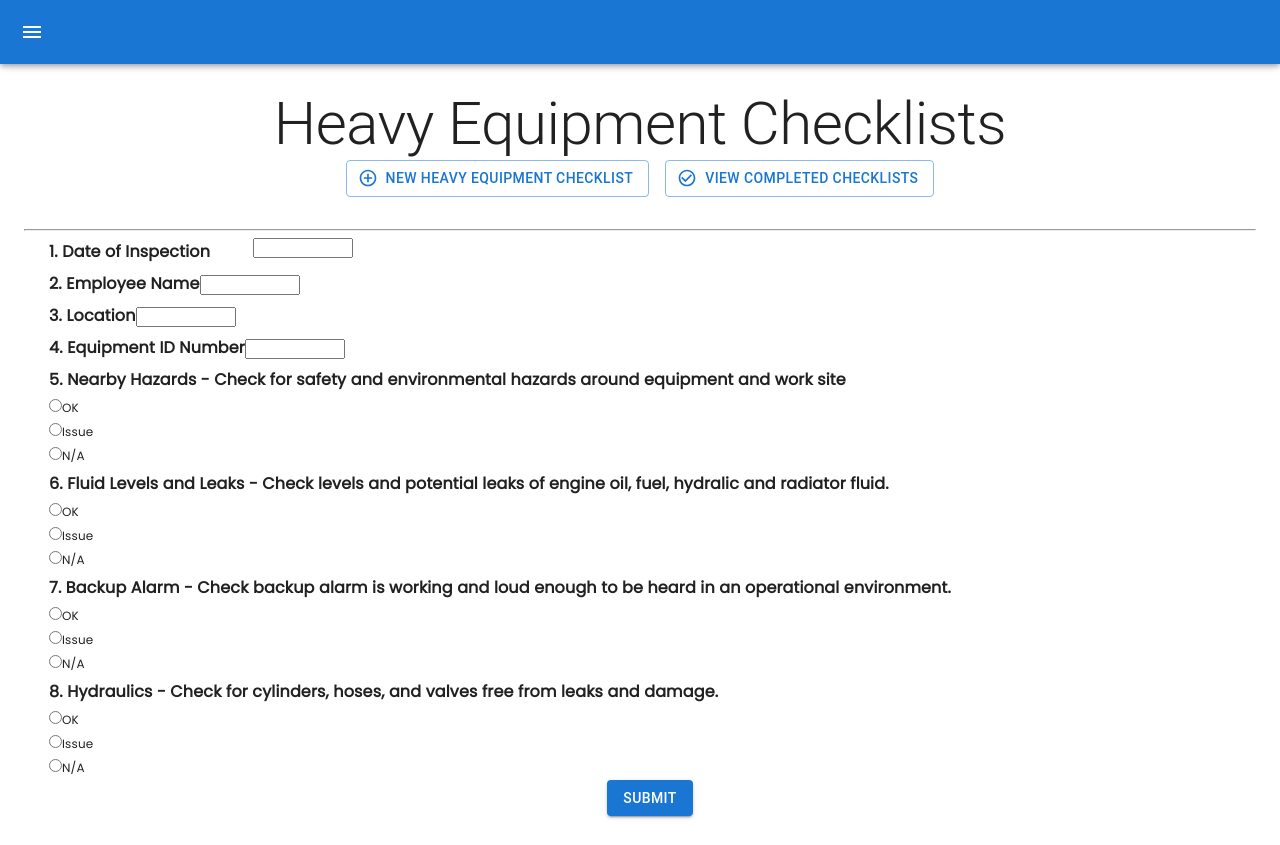
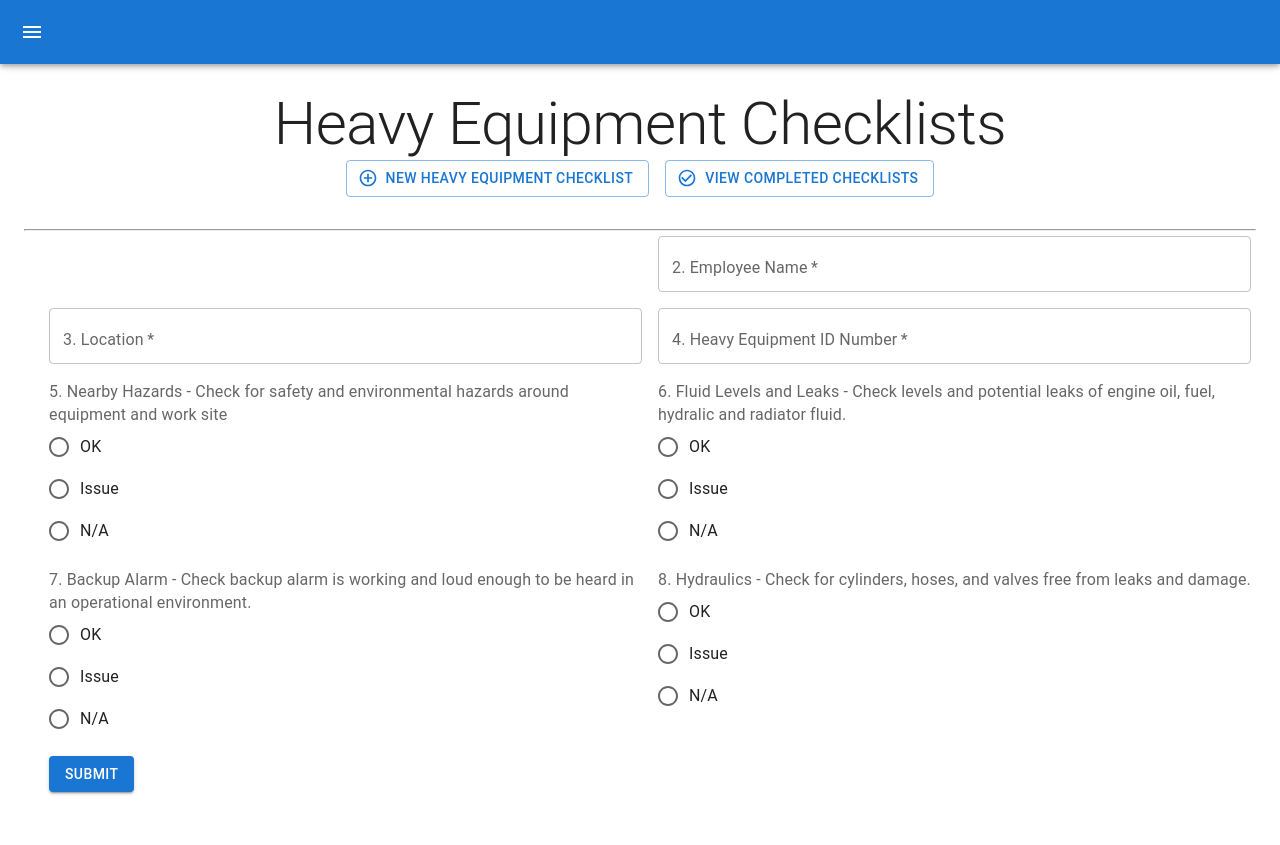
Before and after one commit to kbaillieul/checklist-project, a React (Create React App) app: page /heavy-equipment/new in a window 1280 px wide. After the commit the page ends 821 px from the top, so only its background shows below. Built offline with nearby package versions, Linux system fonts and the light colour scheme.

Commit message:
Heavy equipment checklist updated

```diff
--- a/src/components/heavyequipment/NewHEChecklist.jsx
+++ b/src/components/heavyequipment/NewHEChecklist.jsx
@@ -1,13 +1,21 @@
 import { useState, useContext } from "react";
-import DatePicker from "react-datepicker";
 import { useNavigate } from "react-router-dom";
 import { v4 as uuidv4 } from "uuid";
-import "react-datepicker/dist/react-datepicker.css";
-import {
-  CompletedChecklistContext
-} from "./index";
+import { CompletedChecklistContext } from "./index";
 import Button from "@mui/material/Button";
 import Box from "@mui/material/Box";
+import TextField from "@mui/material/TextField";
+import AdapterDateFns from "@mui/lab/AdapterDateFns";
+import LocalizationProvider from "@mui/lab/LocalizationProvider";
+import DatePicker from "@mui/lab/DatePicker";
+import Checkbox from "@mui/material/Checkbox";
+import FormGroup from "@mui/material/FormGroup";
+import FormControlLabel from "@mui/material/FormControlLabel";
+import FormControl from "@mui/material/FormControl";
+import FormLabel from "@mui/material/FormLabel";
+import Radio from "@mui/material/Radio";
+import RadioGroup from "@mui/material/RadioGroup";
+import Grid from "@mui/material/Grid";
 
 const HEChecklist = () => {
   const { heavyEquipmentComplete } = useContext(CompletedChecklistContext);
@@ -15,7 +23,7 @@ const HEChecklist = () => {
   const defaultHE = {
     key: "",
     type: "heavyEquipment",
-    date: "",
+    date: null,
     employeeName: "",
     location: "",
     idNum: "",
@@ -48,179 +56,154 @@ const HEChecklist = () => {
   };
   return (
     <div className="form-container">
-      <div className="date-picker">
-        <label className="date-picker-label">1. Date of Inspection</label>
+      <Grid container spacing={2}>
+        <Grid item xs={12} sm={6}>
+          <LocalizationProvider dateAdapter={AdapterDateFns}>
             <DatePicker
-          className="text-Input"
-          selected={heavyEquip.date}
-          showTimeSelect
-          onChange={(date) => setHeavyEquip({ ...heavyEquip, date: date })}
               maxDate={new Date()}
+              label="1. Date of Inspection"
+              value={heavyEquip.date}
+              onChange={(date) => {
+                setHeavyEquip({ ...heavyEquip, date: date });
+              }}
+              renderInput={(params) => <TextField {...params} fullWidth />}
             />
-      </div>
-      <label>2. Employee Name</label>
-      <input
-        className="text-Input"
-        type="text"
+          </LocalizationProvider>
+        </Grid>
+        <Grid item xs={12} sm={6}>
+          <TextField
+            fullWidth
+            required
+            id="outlined-required"
+            label="2. Employee Name"
             value={heavyEquip.employeeName}
             onChange={(e) =>
               setHeavyEquip({ ...heavyEquip, employeeName: e.target.value })
             }
           />
-      <br />
-      <label>3. Location</label>
-      <input
-        className="text-Input"
-        type="text"
+        </Grid>
+        <Grid item xs={12} sm={6}>
+          <TextField
+            fullWidth
+            required
+            id="outlined-required"
+            label="3. Location"
             value={heavyEquip.location}
             onChange={(e) =>
               setHeavyEquip({ ...heavyEquip, location: e.target.value })
             }
           />
-      <div>
-        <label>4. Equipment ID Number</label>
-        <input
-          className="text-Input"
-          type="text"
+        </Grid>
+        <Grid item xs={12} sm={6}>
+          <TextField
+            fullWidth
+            required
+            id="outlined-required"
+            label="4. Heavy Equipment ID Number"
             value={heavyEquip.idNum}
             onChange={(e) =>
               setHeavyEquip({ ...heavyEquip, idNum: e.target.value })
             }
           />
-        <br />
-        <label>
-          5. Nearby Hazards - Check for safety and environmental hazards around
-          equipment and work site
-        </label>
-        <br />
-        <input
+        </Grid>
+        <Grid item xs={12} sm={6}>
+          <FormControl>
+            <FormLabel id="demo-controlled-radio-buttons-group">
+              5. Nearby Hazards - Check for safety and environmental hazards
+              around equipment and work site
+            </FormLabel>
+            <RadioGroup
+              aria-labelledby="demo-controlled-radio-buttons-group"
+              name="controlled-radio-buttons-group"
+              value={heavyEquip.hazard}
               onChange={(e) =>
                 setHeavyEquip({ ...heavyEquip, hazard: e.target.value })
               }
-          type="radio"
-          value="OK"
-          checked={heavyEquip.hazard === "OK"}
-        ></input>
-        OK <br />
-        <input
-          onChange={(e) =>
-            setHeavyEquip({ ...heavyEquip, hazard: e.target.value })
-          }
-          type="radio"
+            >
+              <FormControlLabel value="OK" control={<Radio />} label="OK" />
+              <FormControlLabel
                 value="Issue"
-          checked={heavyEquip.hazard === "Issue"}
-        ></input>
-        Issue <br />
-        <input
-          onChange={(e) =>
-            setHeavyEquip({ ...heavyEquip, hazard: e.target.value })
-          }
-          type="radio"
-          value="NA"
-          checked={heavyEquip.hazard === "NA"}
-        ></input>
-        N/A
-        <br />
-        <label>
-          6. Fluid Levels and Leaks - Check levels and potential leaks of engine
-          oil, fuel, hydralic and radiator fluid.{" "}
-        </label>
-        <br />
-        <input
+                control={<Radio />}
+                label="Issue"
+              />
+              <FormControlLabel value="NA" control={<Radio />} label="N/A" />
+            </RadioGroup>
+          </FormControl>
+        </Grid>
+        <Grid item xs={12} sm={6}>
+          <FormControl>
+            <FormLabel id="demo-controlled-radio-buttons-group">
+              6. Fluid Levels and Leaks - Check levels and potential leaks of
+              engine oil, fuel, hydralic and radiator fluid.
+            </FormLabel>
+            <RadioGroup
+              aria-labelledby="demo-controlled-radio-buttons-group"
+              name="controlled-radio-buttons-group"
+              value={heavyEquip.fluid}
               onChange={(e) =>
                 setHeavyEquip({ ...heavyEquip, fluid: e.target.value })
               }
-          type="radio"
-          value="OK"
-          checked={heavyEquip.fluid === "OK"}
-        ></input>
-        OK <br />
-        <input
-          onChange={(e) =>
-            setHeavyEquip({ ...heavyEquip, fluid: e.target.value })
-          }
-          type="radio"
+            >
+              <FormControlLabel value="OK" control={<Radio />} label="OK" />
+              <FormControlLabel
                 value="Issue"
-          checked={heavyEquip.fluid === "Issue"}
-        ></input>
-        Issue <br />
-        <input
-          onChange={(e) =>
-            setHeavyEquip({ ...heavyEquip, fluid: e.target.value })
-          }
-          type="radio"
-          value="NA"
-          checked={heavyEquip.fluid === "NA"}
-        ></input>
-        N/A
-        <br />
-        <label>
-          7. Backup Alarm - Check backup alarm is working and loud enough to be
-          heard in an operational environment.
-        </label>
-        <br />
-        <input
+                control={<Radio />}
+                label="Issue"
+              />
+              <FormControlLabel value="NA" control={<Radio />} label="N/A" />
+            </RadioGroup>
+          </FormControl>
+        </Grid>
+        <Grid item xs={12} sm={6}>
+          <FormControl>
+            <FormLabel id="demo-controlled-radio-buttons-group">
+              7. Backup Alarm - Check backup alarm is working and loud enough to
+              be heard in an operational environment.
+            </FormLabel>
+            <RadioGroup
+              aria-labelledby="demo-controlled-radio-buttons-group"
+              name="controlled-radio-buttons-group"
+              value={heavyEquip.alarm}
               onChange={(e) =>
                 setHeavyEquip({ ...heavyEquip, alarm: e.target.value })
               }
-          type="radio"
-          value="OK"
-          checked={heavyEquip.alarm === "OK"}
-        ></input>
-        OK <br />
-        <input
-          onChange={(e) =>
-            setHeavyEquip({ ...heavyEquip, alarm: e.target.value })
-          }
-          type="radio"
+            >
+              <FormControlLabel value="OK" control={<Radio />} label="OK" />
+              <FormControlLabel
                 value="Issue"
-          checked={heavyEquip.alarm === "Issue"}
-        ></input>
-        Issue <br />
-        <input
-          onChange={(e) =>
-            setHeavyEquip({ ...heavyEquip, alarm: e.target.value })
-          }
-          type="radio"
-          value="NA"
-          checked={heavyEquip.alarm === "NA"}
-        ></input>
-        N/A
-        <br />
-        <label>
-          8. Hydraulics - Check for cylinders, hoses, and valves free from leaks
-          and damage.{" "}
-        </label>
-        <br />
-        <input
+                control={<Radio />}
+                label="Issue"
+              />
+              <FormControlLabel value="NA" control={<Radio />} label="N/A" />
+            </RadioGroup>
+          </FormControl>
+        </Grid>
+        <Grid item xs={12} sm={6}>
+          <FormControl>
+            <FormLabel id="demo-controlled-radio-buttons-group">
+              8. Hydraulics - Check for cylinders, hoses, and valves free from
+              leaks and damage.
+            </FormLabel>
+            <RadioGroup
+              aria-labelledby="demo-controlled-radio-buttons-group"
+              name="controlled-radio-buttons-group"
+              value={heavyEquip.hydraulics}
               onChange={(e) =>
                 setHeavyEquip({ ...heavyEquip, hydraulics: e.target.value })
               }
-          type="radio"
-          value="OK"
-          checked={heavyEquip.hydraulics === "OK"}
-        ></input>
-        OK <br />
-        <input
-          onChange={(e) =>
-            setHeavyEquip({ ...heavyEquip, hydraulics: e.target.value })
-          }
-          type="radio"
+            >
+              <FormControlLabel value="OK" control={<Radio />} label="OK" />
+              <FormControlLabel
                 value="Issue"
-          checked={heavyEquip.hydraulics === "Issue"}
-        ></input>
-        Issue <br />
-        <input
-          onChange={(e) =>
-            setHeavyEquip({ ...heavyEquip, hydraulics: e.target.value })
-          }
-          type="radio"
-          value="NA"
-          checked={heavyEquip.hydraulics === "NA"}
-        ></input>
-        N/A
-        <br />
-        <Box textAlign="center">
+                control={<Radio />}
+                label="Issue"
+              />
+              <FormControlLabel value="NA" control={<Radio />} label="N/A" />
+            </RadioGroup>
+          </FormControl>
+        </Grid>
+
+        <Grid item xs={12} sm={12}>
           <Button
             variant="contained"
             className="submit"
@@ -228,8 +211,8 @@ const HEChecklist = () => {
           >
             Submit
           </Button>
-        </Box>
-      </div>
+        </Grid>
+      </Grid>
     </div>
   );
 };
```
Lines whose indentation alone changed are shown as unchanged.
